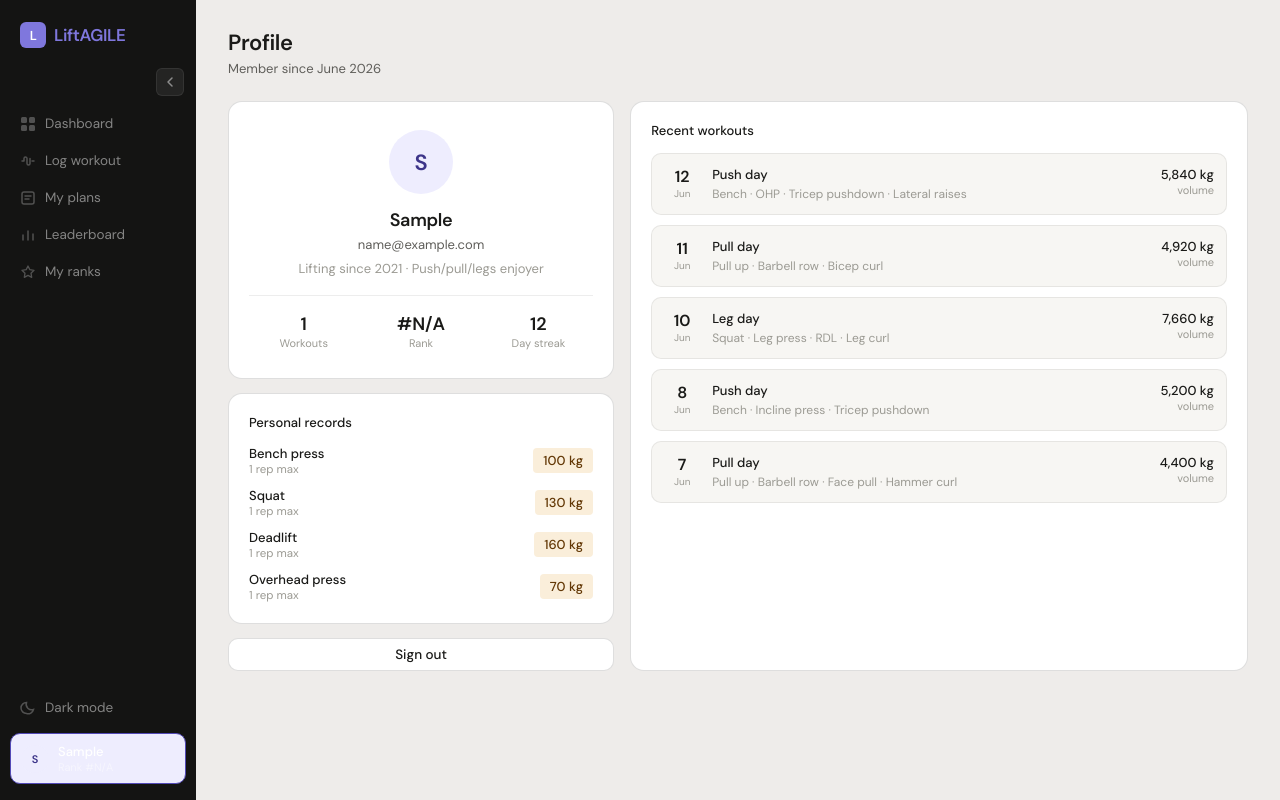
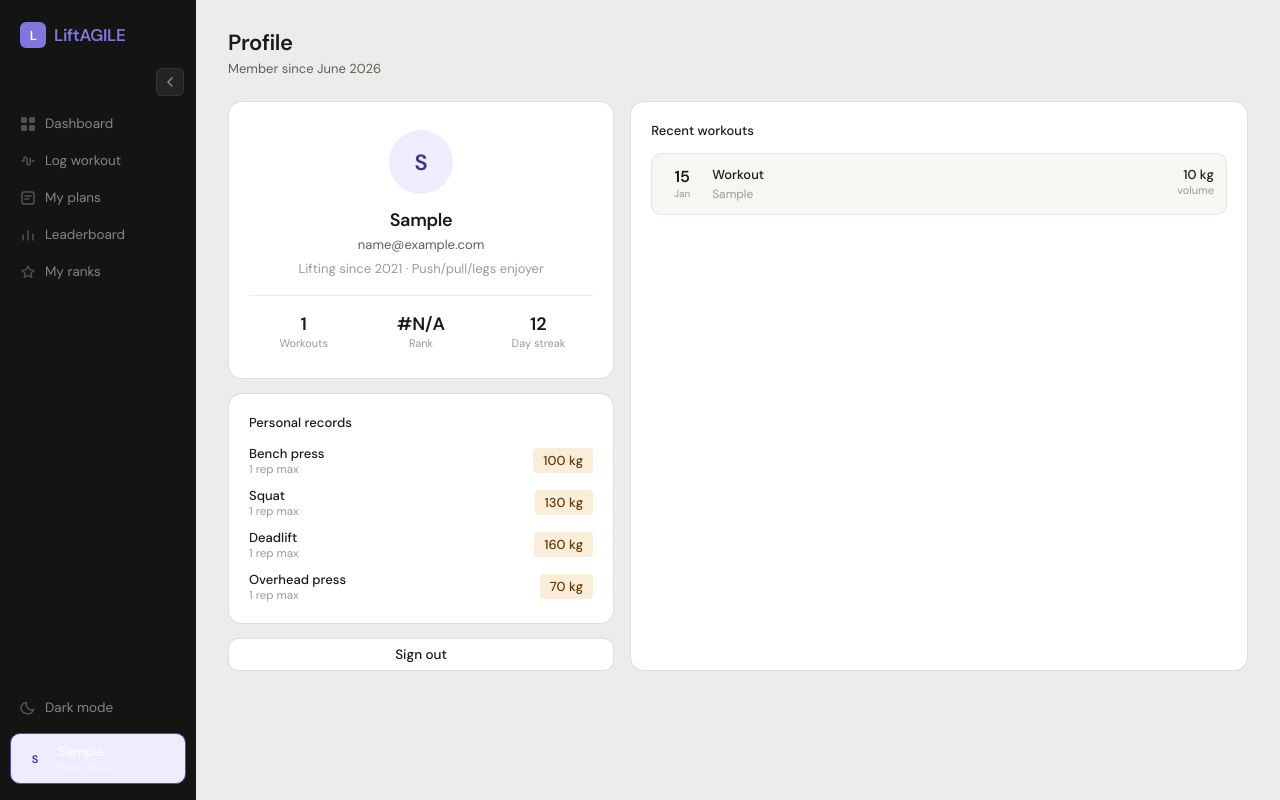
Before and after one commit to pat-caputi/agile-web-development, a Flask app: page /profile in a window 1280 px wide. Run offline with Flask 3, Linux system fonts and the light colour scheme; the visitor is signed in with stand-in values (Sample User, id 1); tables that the repository leaves empty hold one stand-in row (values such as "Sample post").

Commit message:
Make Recent Workouts Dynamic In Profile Page

```diff
--- a/app.py
+++ b/app.py
@@ -1,4 +1,4 @@
-from flask import Flask, render_template, request, redirect, session, flash
+from flask import Flask, render_template, request, redirect, session, flash, url_for
 from flask_sqlalchemy import SQLAlchemy
 from werkzeug.security import generate_password_hash, check_password_hash
 from sqlalchemy import func, or_
@@ -15,17 +15,20 @@ app.config['SQLALCHEMY_TRACK_MODIFICATIONS'] = False
 
 db = SQLAlchemy(app)
 
-# ── Database model ──
+
+# ── Database models ──
 class User(db.Model):
     id = db.Column(db.Integer, primary_key=True)
     username = db.Column(db.String(100), unique=True, nullable=False)
     email = db.Column(db.String(120), unique=True, nullable=False)
     password = db.Column(db.String(200), nullable=False)
 
+
 class Workout(db.Model):
     id = db.Column(db.Integer, primary_key=True)
     user_id = db.Column(db.Integer, db.ForeignKey('user.id'), nullable=False)
     date = db.Column(db.DateTime, default=datetime.utcnow)
+
 
 class WorkoutSet(db.Model):
     id = db.Column(db.Integer, primary_key=True)
@@ -34,14 +37,27 @@ class WorkoutSet(db.Model):
     weight = db.Column(db.Float, nullable=False)
     reps = db.Column(db.Integer, nullable=False)
 
+
 # ── Create DB ──
 with app.app_context():
     db.create_all()
 
-def get_user_rank(user_id):
+
+# ── Helpers ──
+def get_start_of_week():
     today = datetime.utcnow()
     start_of_week = today - timedelta(days=today.weekday())
-    start_of_week = start_of_week.replace(hour=0, minute=0, second=0, microsecond=0)
+    return start_of_week.replace(hour=0, minute=0, second=0, microsecond=0)
+
+
+def get_current_user():
+    if 'user_id' not in session:
+        return None
+    return db.session.get(User, session['user_id'])
+
+
+def get_user_rank(user_id):
+    start_of_week = get_start_of_week()
 
     leaderboard_data = (
         db.session.query(
@@ -62,32 +78,12 @@ def get_user_rank(user_id):
 
     return None
 
+
 # ── Routes ──
 @app.route('/')
 def home():
     return redirect('/login')
-@app.route('/ranks')
-def ranks():
-    if 'user_id' not in session:
-        return redirect('/login')
 
-    user = db.session.get(User, session['user_id'])
-
-    if user is None:
-        session.clear()
-        return redirect('/login')
-
-    today = datetime.utcnow()
-    start_of_week = today - timedelta(days=today.weekday())
-    start_of_week = start_of_week.replace(hour=0, minute=0, second=0, microsecond=0)
-
-    rank = get_user_rank(session['user_id'])
-
-    return render_template(
-        'ranks.html',
-        user=user,
-        rank=rank
-    )
 
 # REGISTER
 @app.route('/register', methods=['GET', 'POST'])
@@ -151,6 +147,7 @@ def register():
 
     return render_template('register.html', username="", email="")
 
+
 # LOGIN
 @app.route('/login', methods=['GET', 'POST'])
 def login():
@@ -173,6 +170,7 @@ def login():
 
     return render_template('login.html')
 
+
 # DASHBOARD
 @app.route('/dashboard')
 def dashboard():
@@ -186,11 +184,8 @@ def dashboard():
         return redirect('/login')
 
     today = datetime.utcnow()
+    start_of_week = get_start_of_week()
 
-    start_of_week = today - timedelta(days=today.weekday())
-    start_of_week = start_of_week.replace(hour=0, minute=0, second=0, microsecond=0)
-
-    # All sessions this week
     workouts_count = (
         db.session.query(func.count(func.distinct(Workout.id)))
         .join(WorkoutSet, WorkoutSet.workout_id == Workout.id)
@@ -201,14 +196,12 @@ def dashboard():
         .scalar()
     )
 
-    # All sets this week (via join)
     weekly_sets = db.session.query(WorkoutSet).join(Workout).filter(
         Workout.user_id == session['user_id'],
         Workout.date >= start_of_week
     ).all()
 
     weekly_volume = sum(ws.weight * ws.reps for ws in weekly_sets)
-
     rank = get_user_rank(session['user_id'])
 
     return render_template(
@@ -221,27 +214,42 @@ def dashboard():
         rank=rank
     )
 
+
 # LOGOUT
 @app.route('/logout')
 def logout():
     session.clear()
     return redirect('/login')
 
+
+# LOG WORKOUT
 @app.route('/log_workout', methods=['GET', 'POST'])
 def log_workout():
     if 'user_id' not in session:
         return redirect('/login')
 
+    user = db.session.get(User, session['user_id'])
+
+    if user is None:
+        session.clear()
+        return redirect('/login')
+
     if request.method == 'POST':
         raw = request.form.get('workout_data', '[]')
-        sets = json.loads(raw)
 
-        # First, create a training session.
+        try:
+            sets = json.loads(raw)
+        except json.JSONDecodeError:
+            sets = []
+
+        if not sets:
+            flash("Please add at least one workout set before saving.")
+            return redirect('/log_workout')
+
         workout = Workout(user_id=session['user_id'])
         db.session.add(workout)
-        db.session.flush()  # 拿到 workout.id
+        db.session.flush()
 
-        # Save all sets again
         for item in sets:
             ws = WorkoutSet(
                 workout_id=workout.id,
@@ -256,7 +264,6 @@ def log_workout():
         return redirect('/dashboard')
 
     today = datetime.utcnow()
-    user = db.session.get(User, session['user_id'])
 
     return render_template(
         'log_workout.html',
@@ -264,6 +271,7 @@ def log_workout():
         user=user,
         rank=get_user_rank(session['user_id'])
     )
+
 
 @app.route('/test_add_workout')
 def test_add_workout():
@@ -276,6 +284,8 @@ def test_add_workout():
 
     return redirect('/dashboard')
 
+
+# LEADERBOARD
 @app.route('/leaderboard')
 def leaderboard():
     if 'user_id' not in session:
@@ -286,9 +296,8 @@ def leaderboard():
     if user is None:
         session.clear()
         return redirect('/login')
-    today = datetime.utcnow()
-    start_of_week = today - timedelta(days=today.weekday())
-    start_of_week = start_of_week.replace(hour=0, minute=0, second=0, microsecond=0)
+
+    start_of_week = get_start_of_week()
 
     leaderboard_data = (
         db.session.query(
@@ -313,6 +322,8 @@ def leaderboard():
         rank=get_user_rank(session['user_id'])
     )
 
+
+# PLANS
 @app.route('/plans')
 def plans():
     if 'user_id' not in session:
@@ -330,6 +341,8 @@ def plans():
         rank=get_user_rank(session['user_id'])
     )
 
+
+# PROFILE
 @app.route('/profile')
 def profile():
     if 'user_id' not in session:
@@ -349,12 +362,61 @@ def profile():
 
     rank = get_user_rank(session['user_id'])
 
+    recent_workouts = (
+        Workout.query
+        .filter_by(user_id=session['user_id'])
+        .order_by(Workout.date.desc())
+        .limit(5)
+        .all()
+    )
+
+    workout_cards = []
+
+    for workout in recent_workouts:
+        sets = WorkoutSet.query.filter_by(workout_id=workout.id).all()
+        total_volume = sum(s.weight * s.reps for s in sets)
+
+        exercise_names = []
+        for s in sets:
+            if s.exercise not in exercise_names:
+                exercise_names.append(s.exercise)
+
+        workout_cards.append({
+            "date": workout.date,
+            "name": "Workout",
+            "exercises": exercise_names,
+            "volume": total_volume
+        })
+
     return render_template(
         'profile.html',
         user=user,
         workouts_count=workouts_count,
+        rank=rank,
+        recent_workouts=workout_cards
+    )
+
+
+# RANKS
+@app.route('/ranks')
+def ranks():
+    if 'user_id' not in session:
+        return redirect('/login')
+
+    user = db.session.get(User, session['user_id'])
+
+    if user is None:
+        session.clear()
+        return redirect('/login')
+
+    rank = get_user_rank(session['user_id'])
+
+    return render_template(
+        'ranks.html',
+        user=user,
         rank=rank
     )
+
 
 # ── Run app ──
 if __name__ == "__main__":
--- a/templates/profile.html
+++ b/templates/profile.html
@@ -192,90 +192,67 @@
         <a href="{{ url_for('logout') }}" class="btn btn-secondary btn-block">Sign out</a>
       </div>
 
-      <!-- Right: workout history -->
+      <!-- RIGHT COLUMN -->
       <div class="card">
+
         <div class="card-title">Recent workouts</div>
+
         <div style="display:flex;flex-direction:column;gap:10px;">
 
+          {% if recent_workouts %}
+
+            {% for workout in recent_workouts %}
+
               <div style="display:flex;align-items:flex-start;gap:12px;padding:12px;background:var(--surface-2);border-radius:var(--radius-md);border:0.5px solid var(--border);">
+
                 <div style="text-align:center;min-width:36px;">
-              <div style="font-size:16px;font-weight:600;">12</div>
-              <div style="font-size:10px;color:var(--text-tertiary);">Jun</div>
+                  <div style="font-size:16px;font-weight:600;">
+                    {{ workout.date.strftime("%d") }}
                   </div>
-            <div style="flex:1;">
-              <div style="font-size:13px;font-weight:500;margin-bottom:3px;">Push day</div>
-              <div style="font-size:12px;color:var(--text-tertiary);">Bench · OHP · Tricep pushdown · Lateral raises</div>
-            </div>
-            <div style="text-align:right;">
-              <div style="font-size:13px;font-weight:500;">5,840 kg</div>
-              <div style="font-size:11px;color:var(--text-tertiary);">volume</div>
+
+                  <div style="font-size:10px;color:var(--text-tertiary);">
+                    {{ workout.date.strftime("%b") }}
                   </div>
                 </div>
 
-          <div style="display:flex;align-items:flex-start;gap:12px;padding:12px;background:var(--surface-2);border-radius:var(--radius-md);border:0.5px solid var(--border);">
-            <div style="text-align:center;min-width:36px;">
-              <div style="font-size:16px;font-weight:600;">11</div>
-              <div style="font-size:10px;color:var(--text-tertiary);">Jun</div>
+                <div style="flex:1;">
+                  <div style="font-size:13px;font-weight:500;margin-bottom:3px;">
+                    {{ workout.name }}
                   </div>
-            <div style="flex:1;">
-              <div style="font-size:13px;font-weight:500;margin-bottom:3px;">Pull day</div>
-              <div style="font-size:12px;color:var(--text-tertiary);">Pull up · Barbell row · Bicep curl</div>
-            </div>
-            <div style="text-align:right;">
-              <div style="font-size:13px;font-weight:500;">4,920 kg</div>
-              <div style="font-size:11px;color:var(--text-tertiary);">volume</div>
+
+                  <div style="font-size:12px;color:var(--text-tertiary);">
+                    {{ workout.exercises | join(" · ") }}
                   </div>
                 </div>
 
-          <div style="display:flex;align-items:flex-start;gap:12px;padding:12px;background:var(--surface-2);border-radius:var(--radius-md);border:0.5px solid var(--border);">
-            <div style="text-align:center;min-width:36px;">
-              <div style="font-size:16px;font-weight:600;">10</div>
-              <div style="font-size:10px;color:var(--text-tertiary);">Jun</div>
-            </div>
-            <div style="flex:1;">
-              <div style="font-size:13px;font-weight:500;margin-bottom:3px;">Leg day</div>
-              <div style="font-size:12px;color:var(--text-tertiary);">Squat · Leg press · RDL · Leg curl</div>
-            </div>
                 <div style="text-align:right;">
-              <div style="font-size:13px;font-weight:500;">7,660 kg</div>
-              <div style="font-size:11px;color:var(--text-tertiary);">volume</div>
-            </div>
+                  <div style="font-size:13px;font-weight:500;">
+                    {{ workout.volume | int }} kg
                   </div>
 
-          <div style="display:flex;align-items:flex-start;gap:12px;padding:12px;background:var(--surface-2);border-radius:var(--radius-md);border:0.5px solid var(--border);">
-            <div style="text-align:center;min-width:36px;">
-              <div style="font-size:16px;font-weight:600;">8</div>
-              <div style="font-size:10px;color:var(--text-tertiary);">Jun</div>
-            </div>
-            <div style="flex:1;">
-              <div style="font-size:13px;font-weight:500;margin-bottom:3px;">Push day</div>
-              <div style="font-size:12px;color:var(--text-tertiary);">Bench · Incline press · Tricep pushdown</div>
-            </div>
-            <div style="text-align:right;">
-              <div style="font-size:13px;font-weight:500;">5,200 kg</div>
-              <div style="font-size:11px;color:var(--text-tertiary);">volume</div>
-            </div>
-          </div>
-
-          <div style="display:flex;align-items:flex-start;gap:12px;padding:12px;background:var(--surface-2);border-radius:var(--radius-md);border:0.5px solid var(--border);">
-            <div style="text-align:center;min-width:36px;">
-              <div style="font-size:16px;font-weight:600;">7</div>
-              <div style="font-size:10px;color:var(--text-tertiary);">Jun</div>
-            </div>
-            <div style="flex:1;">
-              <div style="font-size:13px;font-weight:500;margin-bottom:3px;">Pull day</div>
-              <div style="font-size:12px;color:var(--text-tertiary);">Pull up · Barbell row · Face pull · Hammer curl</div>
-            </div>
-            <div style="text-align:right;">
-              <div style="font-size:13px;font-weight:500;">4,400 kg</div>
-              <div style="font-size:11px;color:var(--text-tertiary);">volume</div>
+                  <div style="font-size:11px;color:var(--text-tertiary);">
+                    volume
                   </div>
                 </div>
 
               </div>
+
+            {% endfor %}
+
+          {% else %}
+
+            <div style="padding:14px;background:var(--surface-2);border-radius:var(--radius-md);color:var(--text-tertiary);font-size:13px;">
+              No workouts logged yet.
+            </div>
+
+          {% endif %}
+
         </div>
 
       </div>
+
+    </div>
+
   </main>
 </div>
 <script src="{{ url_for('static', filename='js/main.js') }}"></script>
```
Lines whose indentation alone changed are shown as unchanged.
